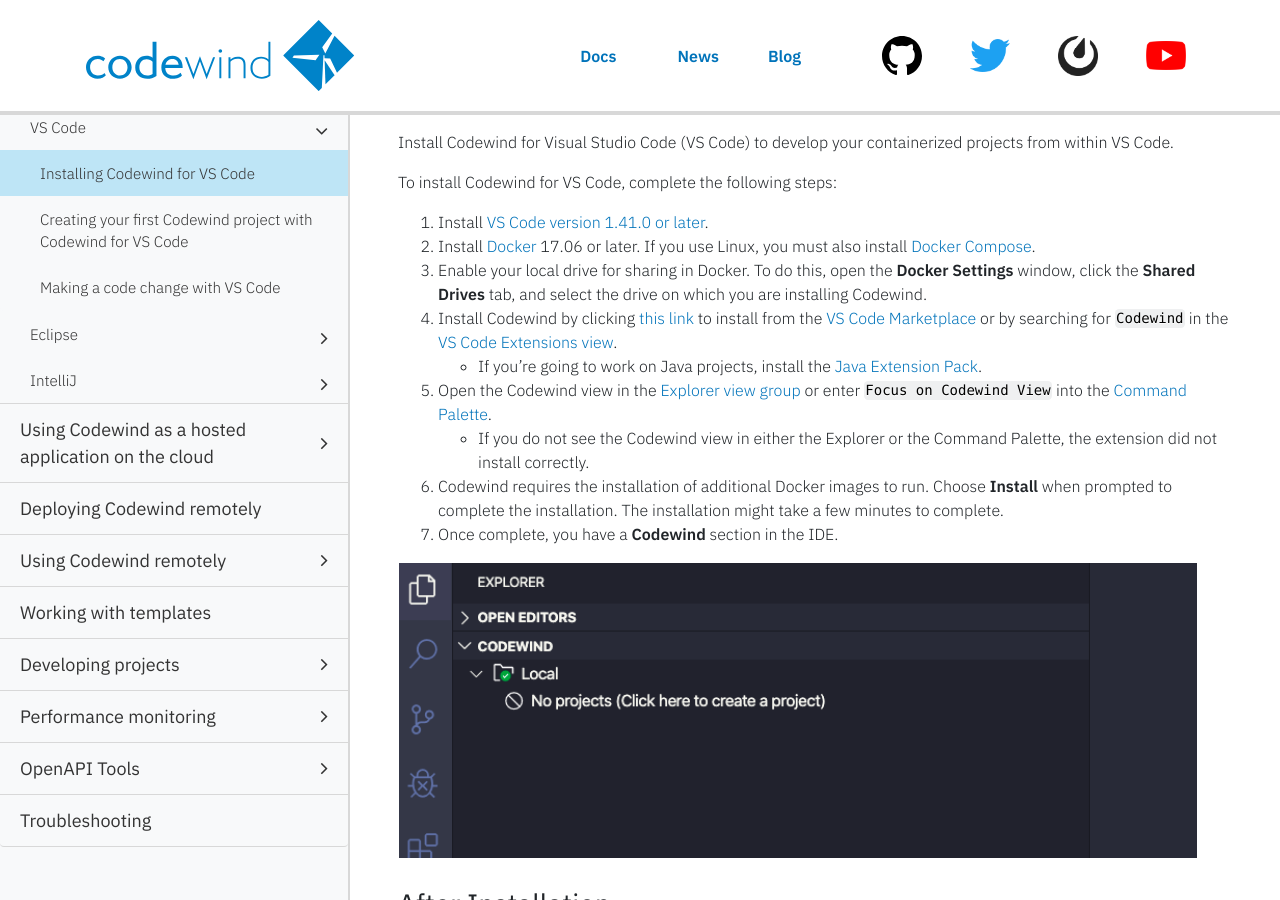
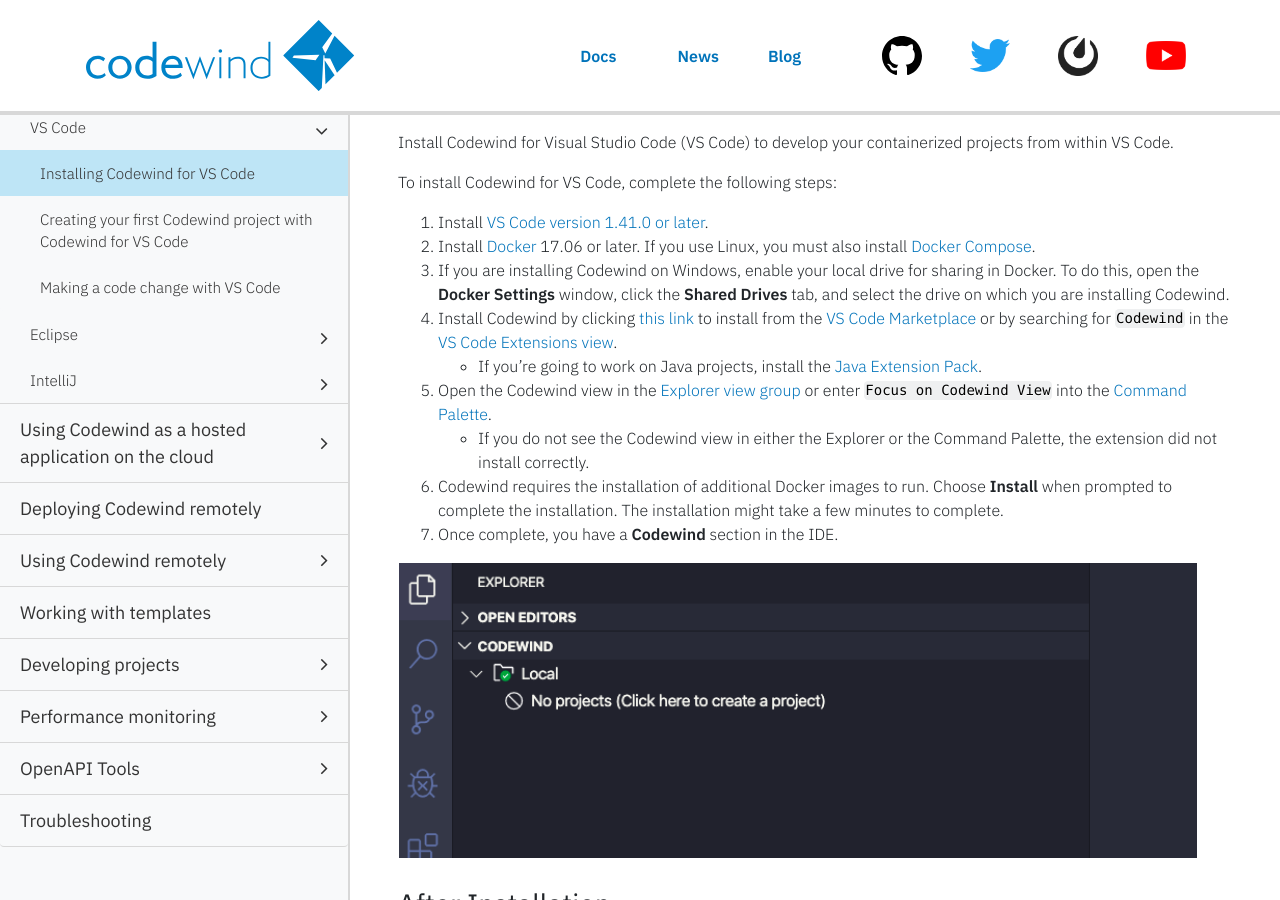
Before and after one commit to eclipse-archived/codewind-docs, a Jekyll site: the page built from docs/_documentations/vsc-getting-started.md, in a window 1280 px wide and 900 px high, scrolled down 920 px. Built offline with Jekyll 4.4.1, drawn with Linux system fonts in a browser that asks for light colours; nearby versions of some CDN libraries; comment, search, counter and statistics services are not loaded.

Commit message:
Add for Windows
Signed-off-by: micgibso <MICGIBSO@uk.ibm.com>

```diff
--- a/docs/_documentations/vsc-getting-started.md
+++ b/docs/_documentations/vsc-getting-started.md
@@ -41,7 +41,7 @@ Select your IDE to get started:
 
 1. Install [VS Code version 1.41.0 or later](https://code.visualstudio.com/download).
 2. Install [Docker](https://docs.docker.com/install/) 17.06 or later. If you use Linux, you must also install [Docker Compose](https://docs.docker.com/compose/install/).
-3. Enable your local drive for sharing in Docker. To do this, open the **Docker Settings** window, click the **Shared Drives** tab, and select the drive on which you are installing Codewind.
+3. If you are installing Codewind on Windows, enable your local drive for sharing in Docker. To do this, open the **Docker Settings** window, click the **Shared Drives** tab, and select the drive on which you are installing Codewind.
 4. Install Codewind by clicking [this link](vscode:extension/IBM.codewind) to install from the [VS Code Marketplace](https://marketplace.visualstudio.com/items?itemName=IBM.codewind) or by searching for `Codewind` in the [VS Code Extensions view](https://code.visualstudio.com/docs/editor/extension-gallery#_browse-for-extensions).
     - If you're going to work on Java projects, install the [Java Extension Pack](https://marketplace.visualstudio.com/items?itemName=vscjava.vscode-java-pack).
 5. Open the Codewind view in the [Explorer view group](https://code.visualstudio.com/docs/getstarted/userinterface) or enter `Focus on Codewind View` into the [Command Palette](https://code.visualstudio.com/docs/getstarted/userinterface#_command-palette).
```
Also changed, not shown: docs/_documentations/eclipse-getting-started.md (+1 -1 lines).
